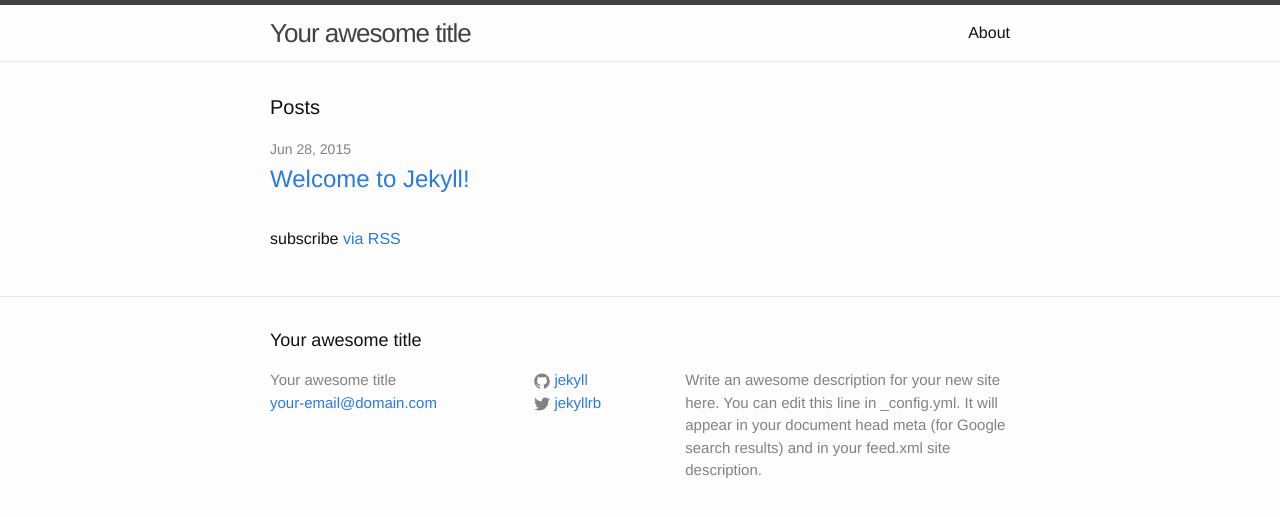
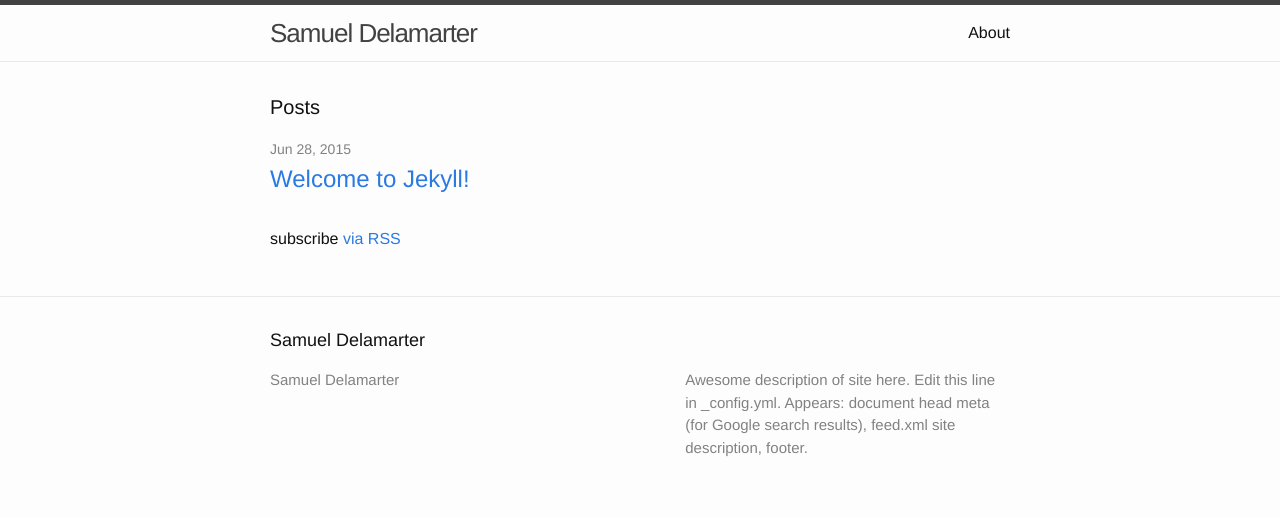
Before and after one commit to erhoopster/sam99676.github.io, a Jekyll site: the page built from index.html, in a window 1280 px wide. Shown: the top 517 px of the page. Built offline with Jekyll 4.4.1, drawn with Linux system fonts in a browser that asks for light colours.

Commit message:
Remove some config features

```diff
--- a/_config.yml
+++ b/_config.yml
@@ -1,14 +1,17 @@
 # Site settings
-title: Your awesome title
-email: your-email@domain.com
+title: Samuel Delamarter
+email:
 description: > # this means to ignore newlines until "baseurl:"
-  Write an awesome description for your new site here. You can edit this
-  line in _config.yml. It will appear in your document head meta (for
-  Google search results) and in your feed.xml site description.
+  Awesome description of site here. Edit this
+  line in _config.yml. Appears: document head meta (for
+  Google search results), feed.xml site description, footer.
 baseurl: "" # the subpath of your site, e.g. /blog/
-url: "http://yourdomain.com" # the base hostname & protocol for your site
-twitter_username: jekyllrb
-github_username:  jekyll
+#CURRENTLY DO NOT HAVE ANYTHING OTHER THAN sam99676.gethub.io
+url: "" # the base hostname & protocol for your site
+
+#twitter_username: SDelamarter44
+#github_username:  sam99676
+
 
 # Build settings
 markdown: kramdown
```
